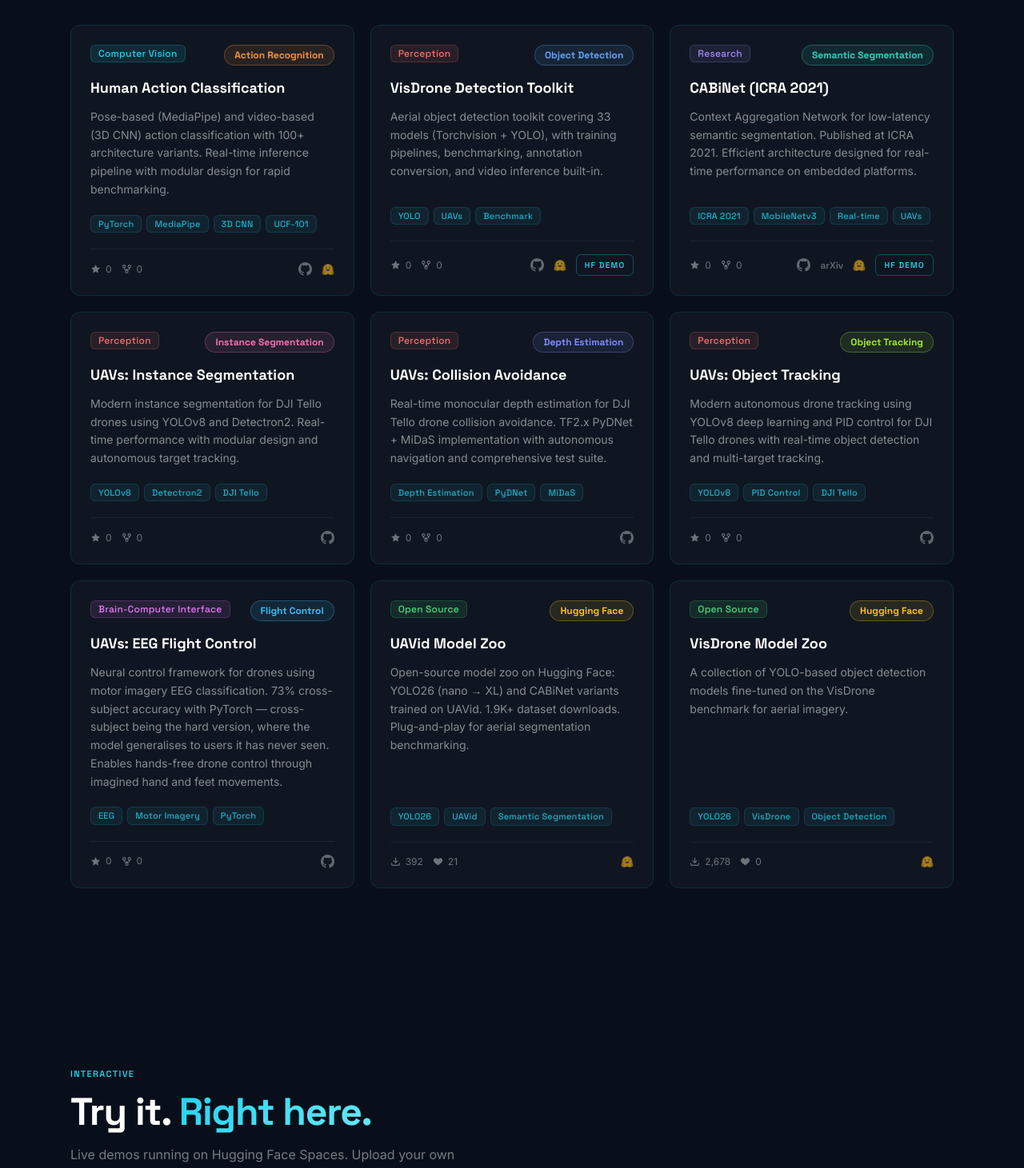
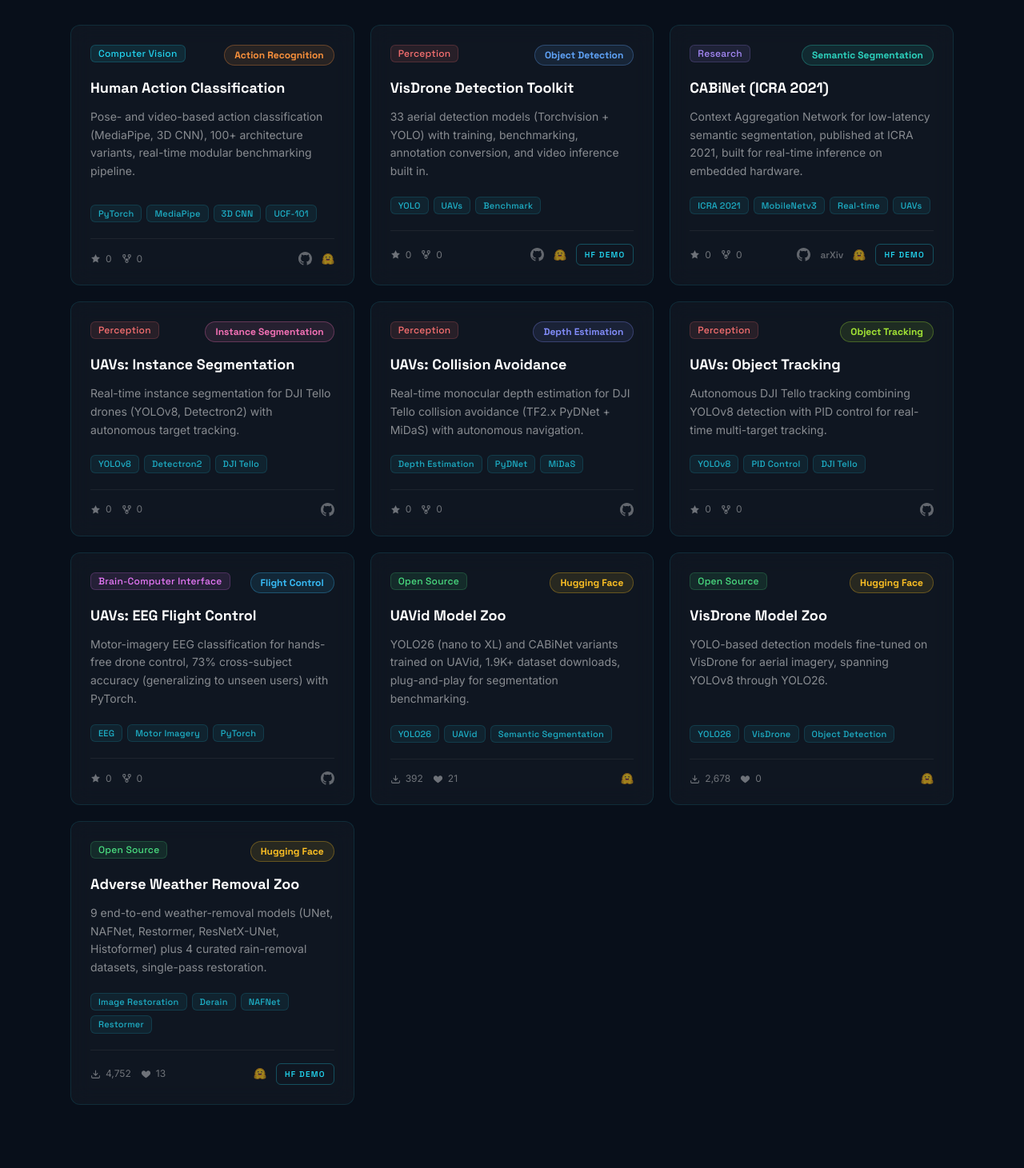
Before and after one commit to dronefreak/saumya-portfolio, a React (Vite) app: page / in a window 1280 px wide. Shown: the part 3800-5261 px from the top of the page at 80% size. Built offline with nearby package versions, Linux system fonts and the light colour scheme; no server answers.

Commit message:
fix: Tightened all 10 project descriptions to a single compact sentence each.
Signed-off-by: dronefreak <kumaar324@gmail.com>

```diff
--- a/src/data/projects.js
+++ b/src/data/projects.js
@@ -7,7 +7,7 @@
     id: 'human-action',
     title: 'Human Action Classification',
     description:
-      'Pose-based (MediaPipe) and video-based (3D CNN) action classification with 100+ architecture variants. Real-time inference pipeline with modular design for rapid benchmarking.',
+      'Pose- and video-based action classification (MediaPipe, 3D CNN), 100+ architecture variants, real-time modular benchmarking pipeline.',
     tags: ['PyTorch', 'MediaPipe', '3D CNN', 'UCF-101'],
     category: 'Computer Vision',
     githubRepo: 'human-action-classification',
@@ -24,7 +24,7 @@
     id: 'visdrone-toolkit',
     title: 'VisDrone Detection Toolkit',
     description:
-      'Aerial object detection toolkit covering 33 models (Torchvision + YOLO), with training pipelines, benchmarking, annotation conversion, and video inference built-in.',
+      '33 aerial detection models (Torchvision + YOLO) with training, benchmarking, annotation conversion, and video inference built in.',
     tags: ['YOLO', 'UAVs', 'Benchmark'],
     category: 'Perception',
     githubRepo: 'VisDrone-dataset-python-toolkit',
@@ -42,7 +42,7 @@
     id: 'cabinet',
     title: 'CABiNet (ICRA 2021)',
     description:
-      'Context Aggregation Network for low-latency semantic segmentation. Published at ICRA 2021. Efficient architecture designed for real-time performance on embedded platforms.',
+      'Context Aggregation Network for low-latency semantic segmentation, published at ICRA 2021, built for real-time inference on embedded hardware.',
     tags: ['ICRA 2021', 'MobileNetv3', 'Real-time', 'UAVs'],
     category: 'Research',
     githubRepo: 'CABiNet',
@@ -61,7 +61,7 @@
     id: 'tello-segmentation',
     title: 'UAVs: Instance Segmentation',
     description:
-      'Modern instance segmentation for DJI Tello drones using YOLOv8 and Detectron2. Real-time performance with modular design and autonomous target tracking.',
+      'Real-time instance segmentation for DJI Tello drones (YOLOv8, Detectron2) with autonomous target tracking.',
     tags: ['YOLOv8', 'Detectron2', 'DJI Tello'],
     category: 'Perception',
     githubRepo: 'dji-tello-object-detection-segmentation',
@@ -77,7 +77,7 @@
     id: 'tello-depth',
     title: 'UAVs: Collision Avoidance',
     description:
-      'Real-time monocular depth estimation for DJI Tello drone collision avoidance. TF2.x PyDNet + MiDaS implementation with autonomous navigation and comprehensive test suite.',
+      'Real-time monocular depth estimation for DJI Tello collision avoidance (TF2.x PyDNet + MiDaS) with autonomous navigation.',
     tags: ['Depth Estimation', 'PyDNet', 'MiDaS'],
     category: 'Perception',
     githubRepo: 'dji-tello-collision-avoidance-pydnet',
@@ -93,7 +93,7 @@
     id: 'tello-tracking',
     title: 'UAVs: Object Tracking',
     description:
-      'Modern autonomous drone tracking using YOLOv8 deep learning and PID control for DJI Tello drones with real-time object detection and multi-target tracking.',
+      'Autonomous DJI Tello tracking combining YOLOv8 detection with PID control for real-time multi-target tracking.',
     tags: ['YOLOv8', 'PID Control', 'DJI Tello'],
     category: 'Perception',
     githubRepo: 'dji-tello-target-tracking',
@@ -110,7 +110,7 @@
     id: 'neural-flight',
     title: 'UAVs: EEG Flight Control',
     description:
-  'Neural control framework for drones using motor imagery EEG classification. 73% cross-subject accuracy with PyTorch — cross-subject being the hard version, where the model generalises to users it has never seen. Enables hands-free drone control through imagined hand and feet movements.',
+      'Motor-imagery EEG classification for hands-free drone control, 73% cross-subject accuracy (generalizing to unseen users) with PyTorch.',
     tags: ['EEG', 'Motor Imagery', 'PyTorch'],
     category: 'Brain-Computer Interface',
     githubRepo: 'NeuralFlight',
@@ -127,7 +127,7 @@
     id: 'uavid-zoo',
     title: 'UAVid Model Zoo',
     description:
-      'Open-source model zoo on Hugging Face: YOLO26 (nano → XL) and CABiNet variants trained on UAVid. 1.9K+ dataset downloads. Plug-and-play for aerial segmentation benchmarking.',
+      'YOLO26 (nano to XL) and CABiNet variants trained on UAVid, 1.9K+ dataset downloads, plug-and-play for segmentation benchmarking.',
     tags: ['YOLO26', 'UAVid', 'Semantic Segmentation'],
     category: 'Open Source',
     githubRepo: null,
@@ -147,7 +147,7 @@
     id: 'visdrone-zoo',
     title: 'VisDrone Model Zoo',
     description:
-      'A collection of YOLO-based object detection models fine-tuned on the VisDrone benchmark for aerial imagery.',
+      'YOLO-based detection models fine-tuned on VisDrone for aerial imagery, spanning YOLOv8 through YOLO26.',
     tags: ['YOLO26', 'VisDrone', 'Object Detection'],
     category: 'Open Source',
     githubRepo: null,
@@ -163,4 +163,25 @@
     featured: true,
     badge: 'Hugging Face',
   },
+  {
+    id: 'adverse-weather-zoo',
+    title: 'Adverse Weather Removal Zoo',
+    description:
+      '9 end-to-end weather-removal models (UNet, NAFNet, Restormer, ResNetX-UNet, Histoformer) plus 4 curated rain-removal datasets, single-pass restoration.',
+    tags: ['Image Restoration', 'Derain', 'NAFNet', 'Restormer'],
+    category: 'Open Source',
+    githubRepo: null,
+    staticStars: null,
+    staticForks: null,
+    hfRepoId: null,
+    hfCollectionSlug: 'dronefreak/end-to-end-adverse-weather-removal',  // sums downloads across all models + datasets in the zoo
+    hfDownloads: 4752, // fallback while live collection data loads
+    hfLikes: 13,
+    links: {
+      huggingface: 'https://huggingface.co/collections/dronefreak/end-to-end-adverse-weather-removal',
+      demo: 'https://huggingface.co/spaces/dronefreak/histoformer-weather-restoration',
+    },
+    featured: true,
+    badge: 'Hugging Face',
+  },
 ]
```
